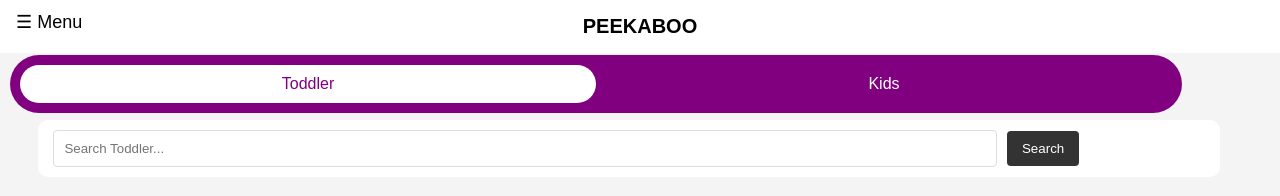
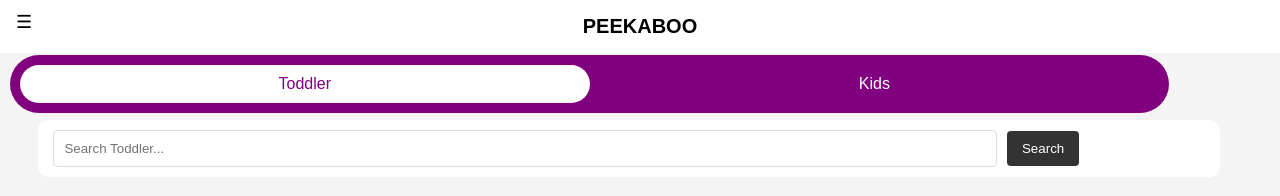
Before and after one commit to manishp25/Peekaboo, a plain HTML site: page index.html in a window 1280 px wide. Shown: the top 196 px of the page. Drawn offline with Linux system fonts and the light colour scheme.

Commit message:
Update 2

```diff
--- a/index.html
+++ b/index.html
@@ -82,7 +82,7 @@ header h1 {
     margin: 10px 0px;
     position: fixed; /* Fix the dashboard */
     top: 45px;
-    width: 90%; /* Full width */
+    width: 89%; /* Full width */
     z-index: 999; /* Ensure it stays above other content */
     padding: 10px;
 }
@@ -258,7 +258,7 @@ a {
 
 <header>
     <!-- Menu Button for Profile -->
-    <button class="menu-btn" onclick="toggleMenu()">☰ Menu</button>
+    <button class="menu-btn" onclick="toggleMenu()">☰</button>
     <h1>PEEKABOO</h1>
 </header>
 
```
